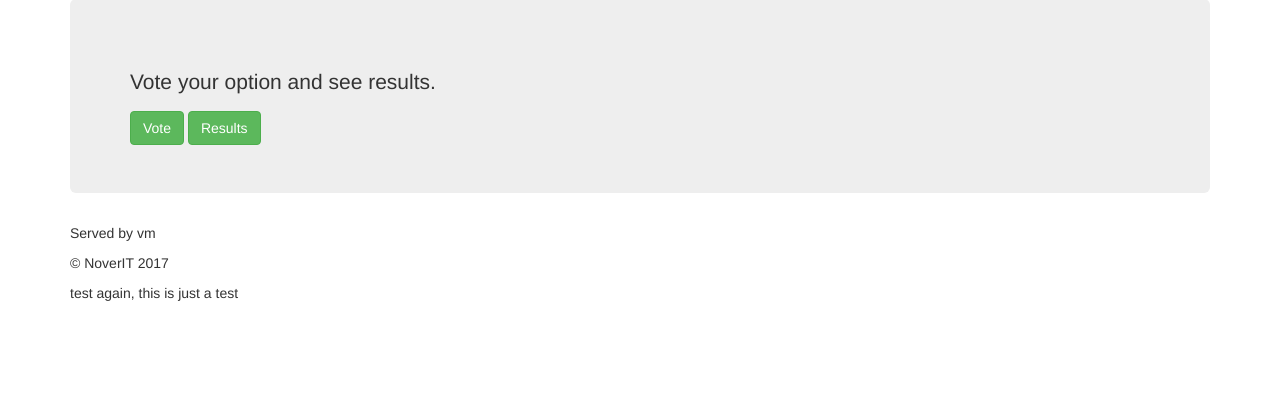
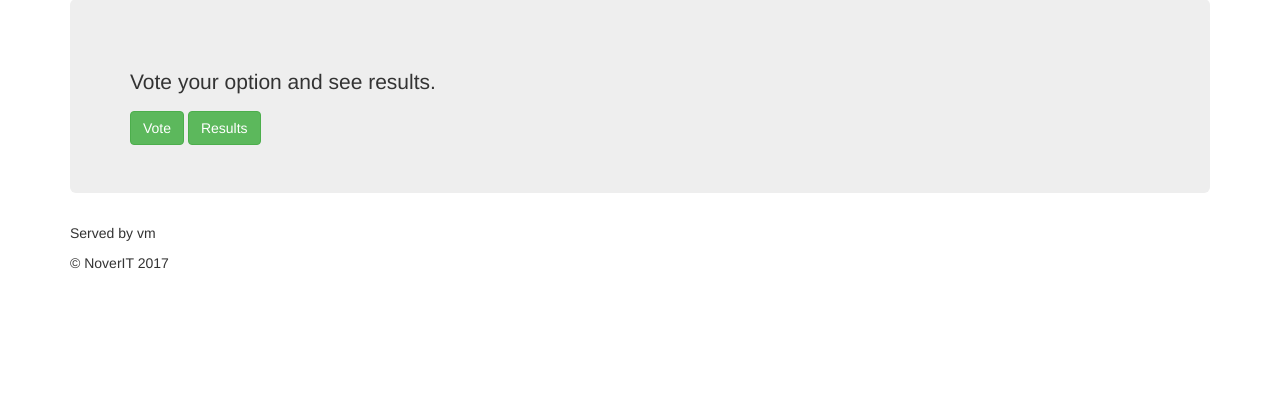
Before and after one commit to Neeljothi/neeltestrepo, a Flask app: page / in a window 1280 px wide. Shown: the part 71-469 px from the top of the page. Run offline with Flask 3, Linux system fonts and the light colour scheme; parts of the project's set-up code (start-up, migrations or seed data) failed here and were passed over; some libraries are stand-ins or nearby versions.

Commit message:
new try1

```diff
--- a/flask-vote-app/templates/index.html
+++ b/flask-vote-app/templates/index.html
@@ -25,7 +25,6 @@
         <footer class="footer">
             <p> Served by {{hostname}}</p>
             <p> &copy; NoverIT 2017</p>
-            test again, this is just a test
         </footer>
     </div>
 </body>
```
